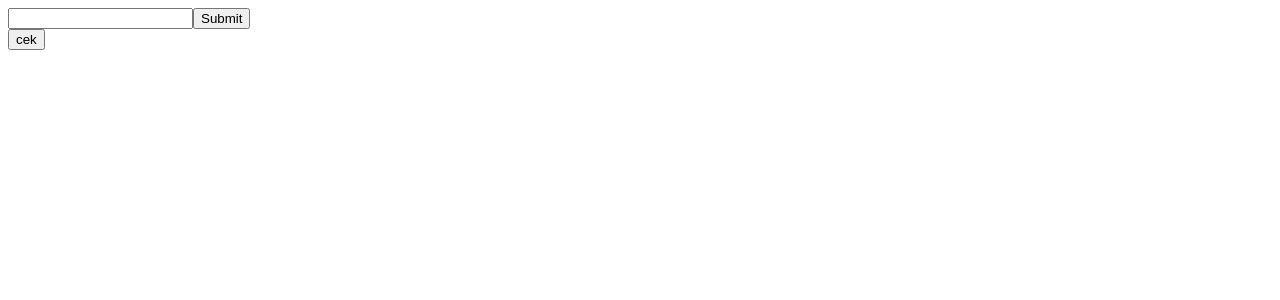
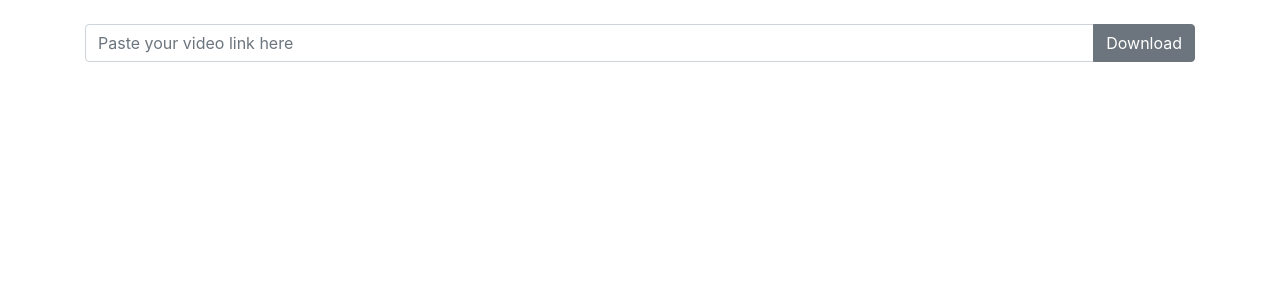
Before and after one commit to ngodingbentar/youtube-downloader-reactjs, a React (Create React App) app in the folder frontend/: page / in a window 1280 px wide. Shown: the top 300 px of the page. Built offline with nearby package versions, Linux system fonts and the light colour scheme.

Commit message:
redisign v1

```diff
--- a/frontend/src/index.css
+++ b/frontend/src/index.css
@@ -0,0 +1,30 @@
+.my-4 {
+  margin: 1rem 0;
+}
+
+.format {
+  margin: auto;
+  display: flex;
+  justify-content: center;
+  /* padding: 0 20px; */
+}
+
+.my-btn {
+  display: flex;
+  padding: 10px;
+}
+
+.dew {
+  background: darkcyan;
+  margin: 5px;
+  justify-content: center;
+  align-items: center;
+}
+
+.myP{
+  margin: 0;
+}
+
+.my-icon{
+  margin: auto;
+}
--- a/frontend/src/index.js
+++ b/frontend/src/index.js
@@ -2,6 +2,7 @@ import React from 'react';
 import ReactDOM from 'react-dom';
 import './index.css';
 import App from './App';
+import 'bootstrap/dist/css/bootstrap.min.css';
 
 ReactDOM.render(
     <React.Fragment>
--- a/frontend/src/screens/HomeScreen.jsx
+++ b/frontend/src/screens/HomeScreen.jsx
@@ -1,11 +1,16 @@
 import React, { useEffect, useState } from 'react';
 import Axios from 'axios';
+import { Button } from 'reactstrap';
+import { Container, Row, Col } from 'reactstrap';
+import { InputGroup, InputGroupAddon, InputGroupText, Input } from 'reactstrap';
+
 
 export default function HomeScreen() {
   const [loadingResi, setLoadingResi] = useState(true);
   const [formats, setFormats] = useState([]);
   const [myData, setMyData] = useState([]);
   const [videoYt, setVideoYt] = useState('');
+  const [format, setFormat] = useState({});
 
   const baseUrl = `http://localhost:5000/api/v1/`
 
@@ -32,36 +37,59 @@ export default function HomeScreen() {
   }
 
   return (
-    <div>
-      <div>
-        <input onChange={(e) => setVideoYt(e.target.value)} />
-        <button onClick={submit}>Submit</button>
+    <Container>
+      <div className="my-4">
+        {/* <input onChange={(e) => setVideoYt(e.target.value)} />
+        <button onClick={submit}>Submit</button> */}
+        <InputGroup>
+          <Input placeholder="Paste your video link here" onChange={(e) => setVideoYt(e.target.value)} type="search"/>
+          <InputGroupAddon addonType="append">
+            <Button onClick={submit}>Download</Button>
+          </InputGroupAddon>
+        </InputGroup>
       </div>
-      <div>
-      <section>
+      <div className="formats">
+      <section className="format">
         {formats.map((item, index) => (
           <div key={index}>
             {((item.qualityLabel !== null) && item.audioCodec) && (
-              <div onClick={()=>download(item)}>
-                <p><b>{item.qualityLabel}</b></p>
-              </div>
+              <Button onClick={()=>download(item)}>
+                <p><b>{item.qualityLabel}</b> <i className="fa fa-volume-up text-primary"></i></p>
+              </Button>
             ) }
           </div>
         ))}
       </section>
-      <section>
+      {/* <section className="format">
         {formats.map((item, index) => (
           <div key={index}>
             {((item.qualityLabel !== null) && !item.audioCodec) && (
-              <div onClick={()=>download(item)}>
-                <p><b>{item.qualityLabel}</b> noSound</p>
-              </div>
+              <Button onClick={()=>download(item)}>
+                <p><b>{item.qualityLabel}</b> <i className="fa fa-volume-off text-danger" ></i></p>
+              </Button>
             )}
           </div>
         ))}
-      </section>
+      </section> */}
+        <Row className="format">
+          {formats.map((item, index) => (
+            <>
+              {((item.qualityLabel !== null) && !item.audioCodec) && (
+                <div key={index} className="dew">
+                    <Col xs="3" sm="3" md="2" lg="2">
+                      <div className="my-btn" onClick={()=>download(item)}>
+                        <p className="myP">{item.qualityLabel}</p>
+                        <i className="fa fa-volume-off text-danger my-icon" ></i>
+                      </div>
+                    </Col>
+                </div>
+              )}
+            </>
+          ))}
+        </Row>
       </div>
-      <button onClick={()=> console.log(myData)}>cek</button>
-    </div>
+      {/* <Button color="danger" onClick={()=> console.log(format.qualityLabel)}>cek</Button> */}
+
+    </Container>
   )
 }
```
